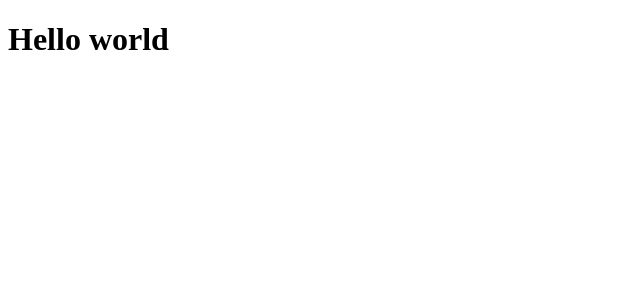
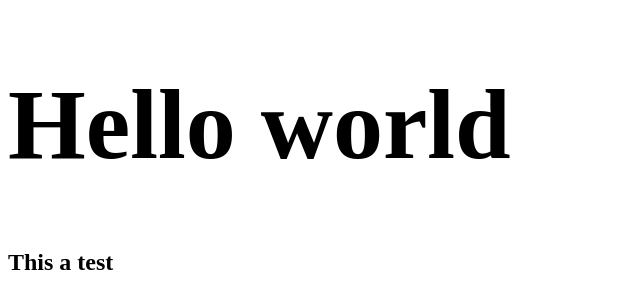
Before and after one commit to caylshiii/Bunboo, a plain HTML site: page index.html in a window 1280 px wide. Shown: the whole page, without its empty margins (0-640 px from the left). Drawn offline with Linux system fonts and the light colour scheme.

Commit message:
testing files

```diff
--- a/index.html
+++ b/index.html
@@ -4,9 +4,11 @@
     <meta charset="UTF-8">
     <meta http-equiv="X-UA-Compatible" content="IE=edge">
     <meta name="viewport" content="width=device-width, initial-scale=1.0">
+    <link rel="stylesheet" href="./style.css">
     <title>Document</title>
 </head>
 <body>
     <h1>Hello world</h1>
+    <h2>This a test</h2>
 </body>
 </html>
--- a/style.css
+++ b/style.css
@@ -0,0 +1,3 @@
+h1{
+    font-size: 100px;
+}
```
